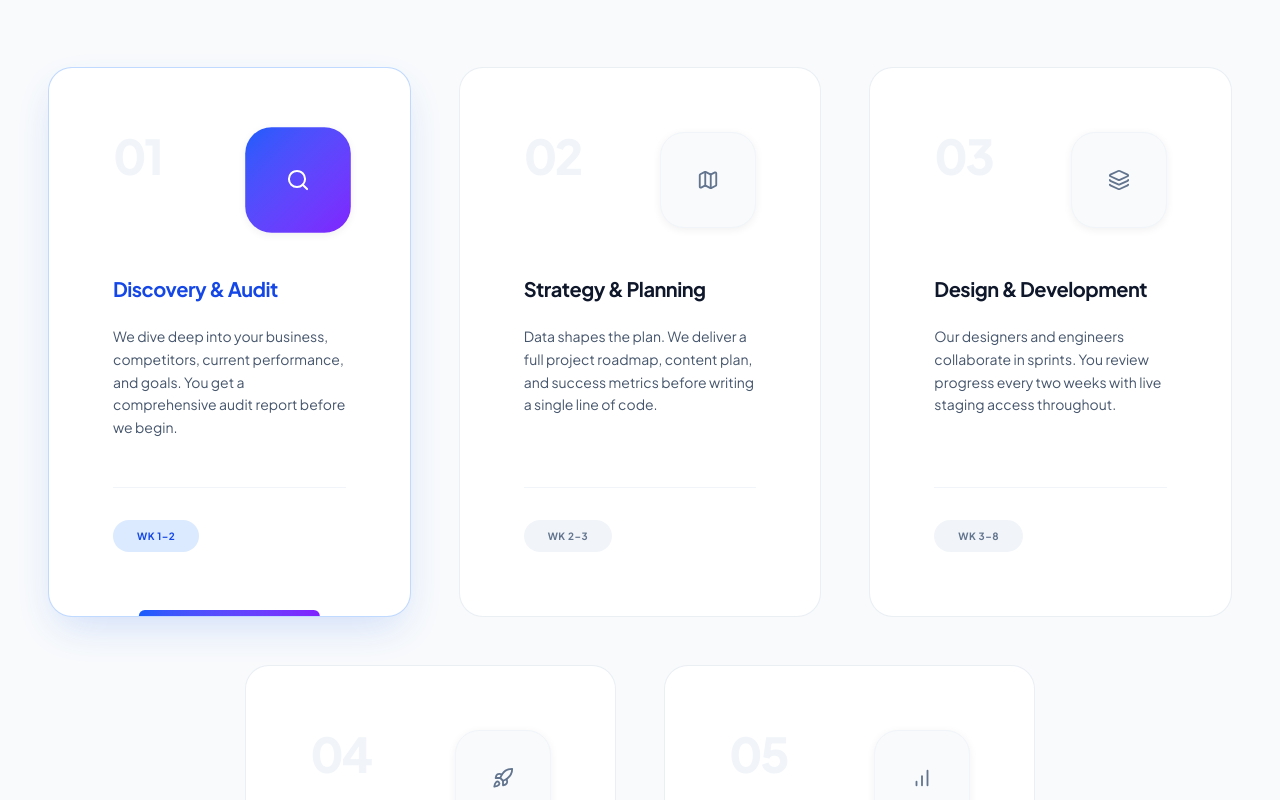
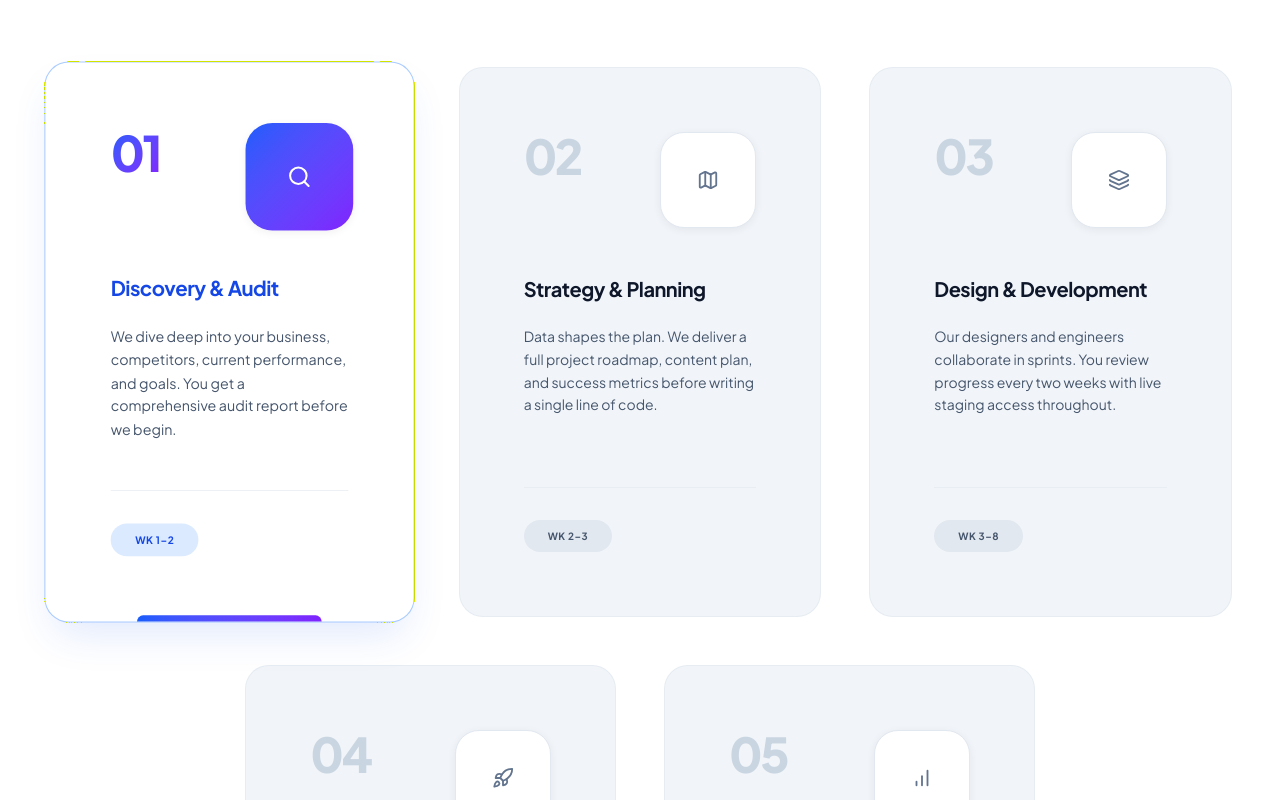
Before and after one commit to rahulmann212-del/digitalhub, a Next.js app: page / in a window 1280 px wide. Shown: the part 6180-6980 px from the top of the page. Built offline with nearby package versions, Linux system fonts and the light colour scheme.

Commit message:
Improve service cards

```diff
--- a/components/sections/home/ProcessSection.tsx
+++ b/components/sections/home/ProcessSection.tsx
@@ -80,24 +80,31 @@ function StepCard({
         'group relative flex h-full cursor-pointer select-none flex-col rounded-[24px] p-6 lg:p-8',
         'border transition-all duration-300',
         isActive
-          ? 'border-blue-500/30 bg-white shadow-[0_16px_40px_-10px_rgba(37,99,235,0.2)]'
-          : 'border-slate-200/70 bg-white hover:-translate-y-1 hover:border-slate-300 hover:shadow-md'
+          ? 'z-10 scale-[1.02] border-blue-500/40 bg-white shadow-[0_20px_40px_-10px_rgba(37,99,235,0.15)]'
+          : 'border-slate-200/70 bg-slate-100 hover:-translate-y-1 hover:border-slate-300 hover:bg-slate-50 hover:shadow-md'
       )}
     >
       {/* ── Number & Icon Row ── */}
       <div className="mb-6 flex items-start justify-between">
+        {/* Number - Ab visible aur dark hoga */}
         <span
-          className="text-5xl font-extrabold tracking-tighter text-slate-100 transition-colors group-hover:text-blue-50"
-          aria-hidden="true"
+          className={cn(
+            "text-5xl font-extrabold tracking-tighter transition-colors",
+            isActive
+              ? "bg-gradient-to-br from-blue-600 to-violet-600 bg-clip-text text-transparent"
+              : "text-slate-300 group-hover:text-slate-400"
+          )}
         >
           {number}
         </span>
+
+        {/* Icon Container */}
         <span
           className={cn(
             'inline-flex h-12 w-12 items-center justify-center rounded-xl transition-all duration-300 shadow-sm',
             isActive
               ? 'bg-gradient-to-br from-blue-600 to-violet-600 scale-110'
-              : 'bg-slate-50 border border-slate-100 group-hover:bg-blue-50'
+              : 'bg-white border border-slate-200 group-hover:bg-blue-50'
           )}
         >
           <Icon
@@ -110,7 +117,7 @@ function StepCard({
 
       {/* ── Title ── */}
       <h3 className={cn(
-        "mb-3 text-xl font-bold leading-tight tracking-tight",
+        "mb-3 text-xl font-bold leading-tight tracking-tight transition-colors",
         isActive ? "text-blue-700" : "text-slate-900"
       )}>
         {title}
@@ -122,12 +129,12 @@ function StepCard({
       </p>
 
       {/* ── Duration ── */}
-      <div className="mt-auto pt-4 border-t border-slate-100">
+      <div className="mt-auto pt-4 border-t border-slate-200/60">
         <span className={cn(
-          "inline-block rounded-full px-3 py-1 text-[10px] font-bold uppercase tracking-wider",
+          "inline-block rounded-full px-3 py-1 text-[10px] font-bold uppercase tracking-wider transition-colors",
           isActive
             ? "bg-blue-100 text-blue-700"
-            : "bg-slate-100 text-slate-500"
+            : "bg-slate-200 text-slate-600"
         )}>
           {duration}
         </span>
@@ -153,7 +160,7 @@ export default function ProcessSection() {
   const [active, setActive] = useState<number>(0)
 
   return (
-    <section className="relative overflow-hidden bg-slate-50 py-16 sm:py-24 border-t border-slate-200/50">
+    <section className="relative overflow-hidden bg-white py-16 sm:py-24 border-t border-slate-200/50">
       <div className="container mx-auto px-4 sm:px-6">
 
         {/* Header */}
@@ -192,7 +199,7 @@ export default function ProcessSection() {
               <StepCard
                 key={step.number}
                 step={step}
-                index={i + 3} // Maintain correct index for animation and active state
+                index={i + 3}
                 isActive={active === i + 3}
                 onClick={() => setActive(i + 3)}
               />
```
